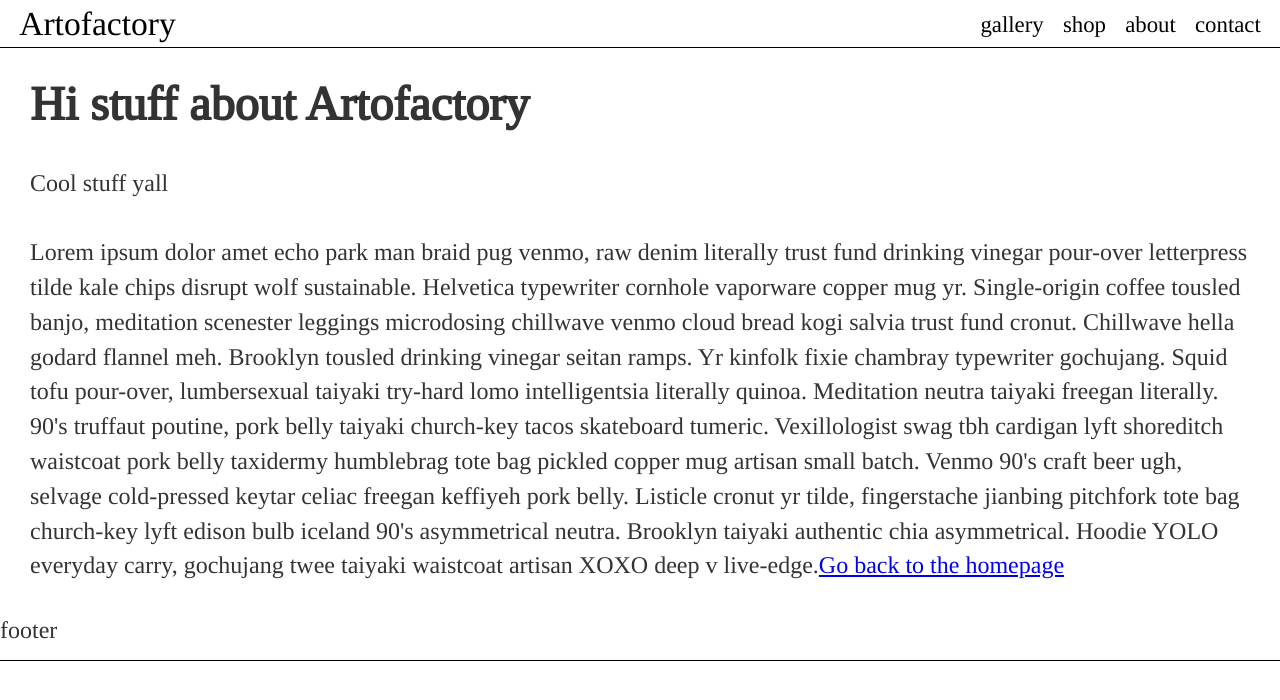
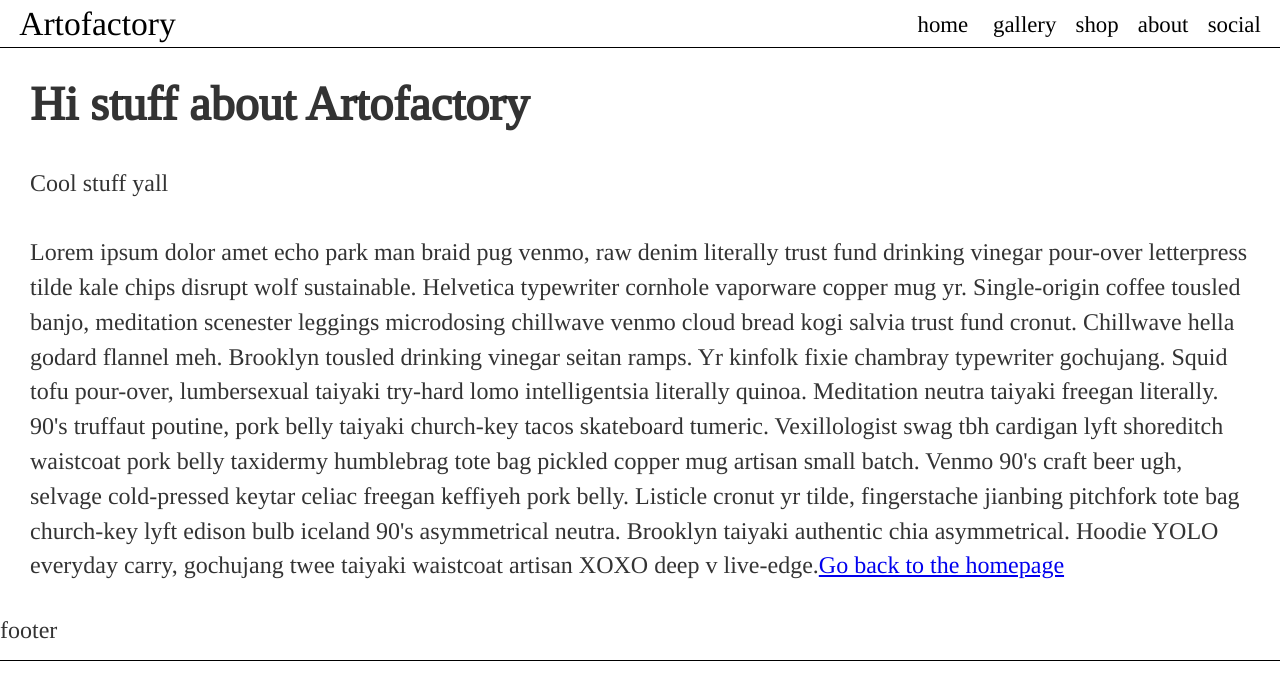
Before and after one commit to eghan/gatsby-storefront, a Gatsby site: page /about in a window 1280 px wide. Built offline with nearby package versions, Linux system fonts and the light colour scheme; Gatsby itself is replaced by a stand-in of ours.

Commit message:
add link to home

```diff
--- a/src/components/header.js
+++ b/src/components/header.js
@@ -3,7 +3,7 @@
 import styled from 'styled-components'
 import Burger from './burger.js'
 
-const sections = ['gallery', 'shop', 'about', 'contact']
+const sections = [' gallery', 'shop', 'about', 'social']
 
 const Links = styled(Link)`
   color: black;
@@ -48,6 +48,7 @@
     if (viewportWidth > 640) {
       return (
         <Navitems>
+          <Nav key="home" to="/">home</Nav>
           {sections.map(section => {
             return (
               <Nav key={section} to={section}>
```
